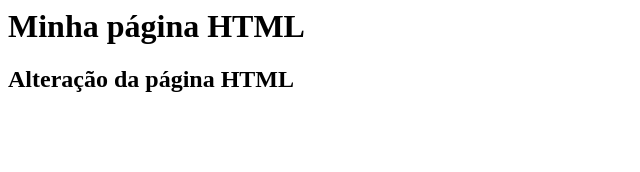
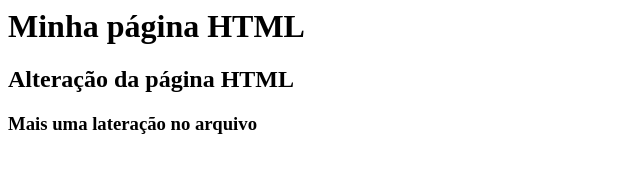
Before and after one commit to fabifelicia/gama-no-github, a plain HTML site: page index.html in a window 1280 px wide. Shown: the whole page, without its empty margins (0-640 px from the left). Drawn offline with Linux system fonts and the light colour scheme.

Commit message:
Update from Github

```diff
--- a/index.html
+++ b/index.html
@@ -2,5 +2,6 @@
 	<body>
 		<h1>Minha página HTML</h1>
 		<h2>Alteração da página HTML</h2>
+		<h3>Mais uma lateração no arquivo</h3>
 	</body>
 </html>
```
